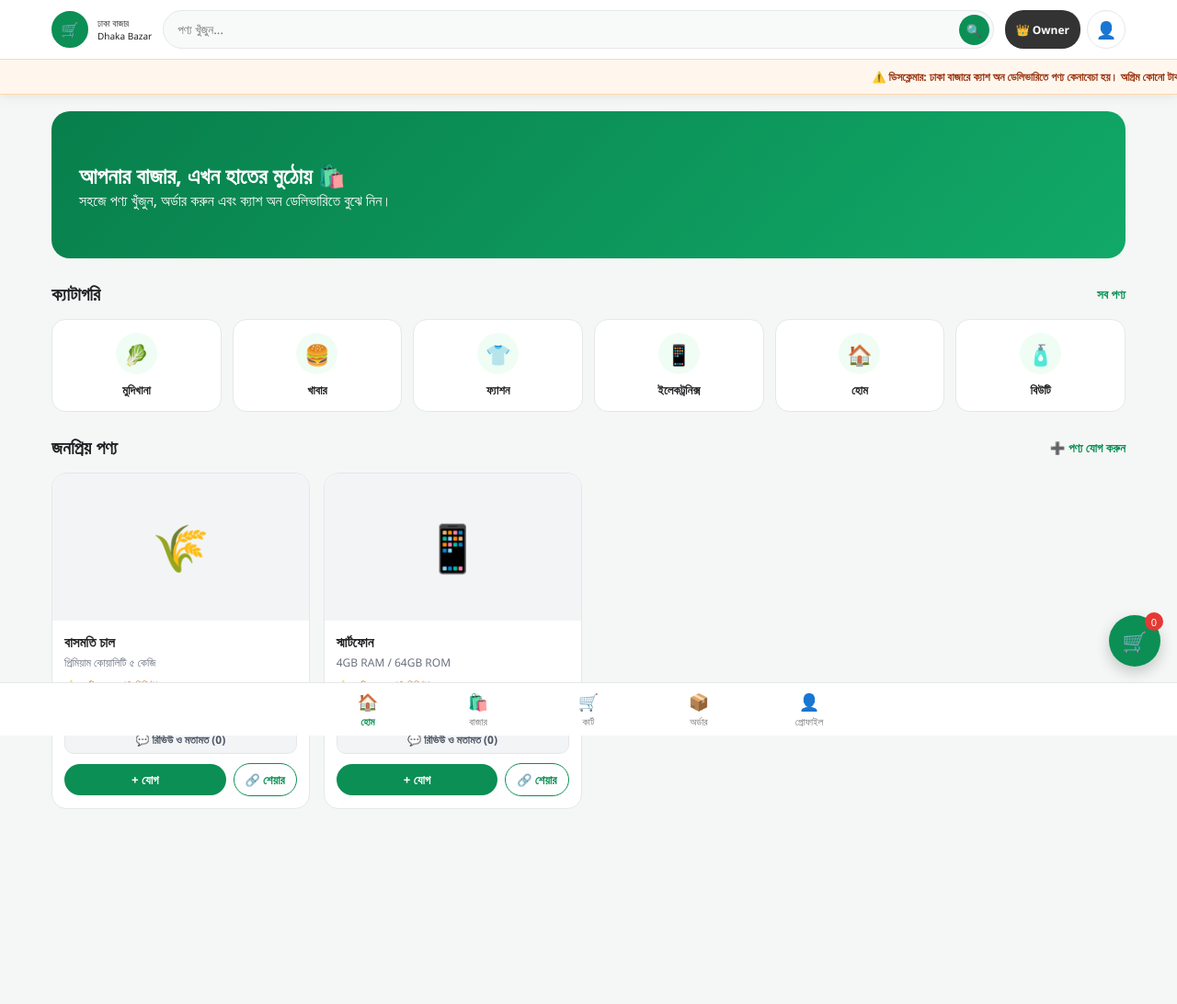
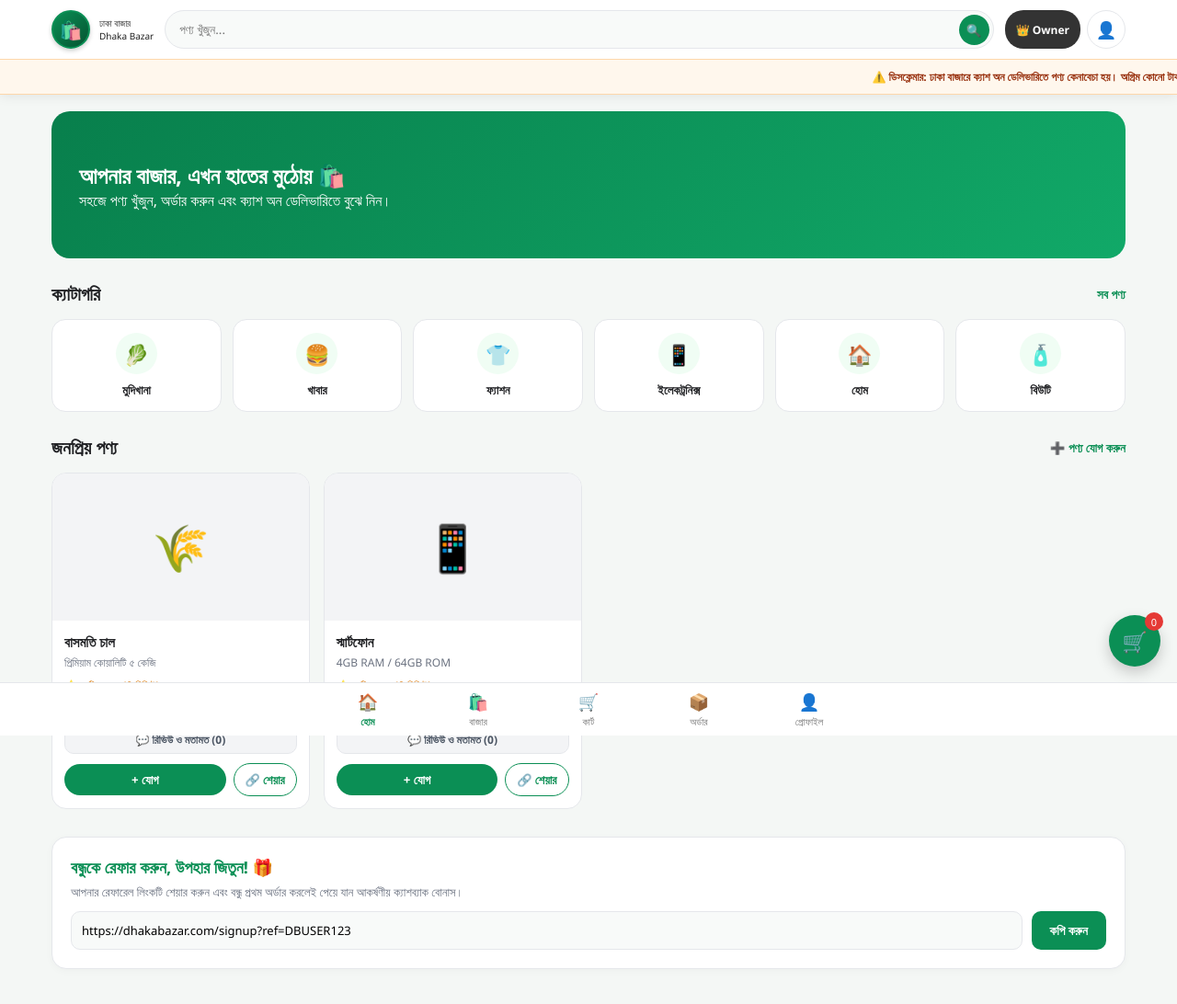
Before and after one commit to noyon2629/dhaka-bazar, a website: page index.html in a window 1280 px wide. Shown: the whole page at 92% size. Before the commit the page ends 1050 px from the top, so only its background shows below. Drawn offline with Linux system fonts and the light colour scheme.

Commit message:
Implement referral program section in index.html
Added a referral section with input and copy button.

```diff
--- a/index.html
+++ b/index.html
@@ -61,8 +61,8 @@ header{
 }
 
 .app-logo-img{
-    width:40px;
-    height:40px;
+    width:42px;
+    height:42px;
     border-radius:50%;
     object-fit:cover;
     border:2px solid var(--primary);
@@ -318,6 +318,39 @@ header{
     font-weight:bold;
 }
 
+/* REFERRAL SECTION */
+.referral-box{
+    background:white;
+    border:1px solid var(--border);
+    border-radius:16px;
+    padding:20px;
+    margin-top:30px;
+    box-shadow:0 2px 8px rgba(0,0,0,0.03);
+}
+.referral-flex{
+    display:flex;
+    gap:10px;
+    margin-top:12px;
+}
+.referral-input{
+    flex:1;
+    padding:11px;
+    border:1px solid var(--border);
+    border-radius:10px;
+    outline:none;
+    background:#f8faf9;
+    font-size:13px;
+}
+.copy-btn{
+    background:var(--primary);
+    color:white;
+    border:0;
+    padding:0 20px;
+    border-radius:10px;
+    font-weight:bold;
+    cursor:pointer;
+}
+
 /* BOTTOM NAV */
 .bottom-nav{ position:fixed; bottom:0; left:0; right:0; background:white; border-top:1px solid var(--border); z-index:800; }
 .nav-inner{ max-width:600px; margin:auto; display:grid; grid-template-columns:repeat(5,1fr); }
@@ -376,7 +409,7 @@ header{
         <div class="logo-area" onclick="openOwnerDashboard()">
             <div id="headerLogoContainer">
                 <img src="" class="app-logo-img" id="appLogoDisplay" style="display:none">
-                <div class="app-logo-img" id="appLogoFallback" style="display:flex;align-items:center;justify-content:center;background:#0b8f55;color:white;font-weight:bold;">🛒</div>
+                <div class="app-logo-img" id="appLogoFallback" style="display:flex;align-items:center;justify-content:center;background:linear-gradient(135deg,#0b8f55,#055331);color:white;font-size:20px;box-shadow:0 2px 5px rgba(0,0,0,0.2);">🛍️</div>
             </div>
             <div class="logo"><span id="appNameDisplay">ঢাকা বাজার</span> <span>Dhaka Bazar</span></div>
         </div>
@@ -418,6 +451,16 @@ header{
     </div>
 
     <section class="products" id="products"></section>
+
+    <!-- REFERRAL PROGRAM SECTION -->
+    <section class="referral-box">
+        <h3 style="font-size:18px;margin-bottom:6px;color:var(--primary);">বন্ধুকে রেফার করুন, উপহার জিতুন! 🎁</h3>
+        <p style="font-size:13px;color:var(--muted);">আপনার রেফারেল লিংকটি শেয়ার করুন এবং বন্ধু প্রথম অর্ডার করলেই পেয়ে যান আকর্ষণীয় ক্যাশব্যাক বোনাস।</p>
+        <div class="referral-flex">
+            <input type="text" id="referralLink" class="referral-input" readonly value="https://dhakabazar.com/signup?ref=DBUSER123">
+            <button class="copy-btn" onclick="copyReferralLink()">কপি করুন</button>
+        </div>
+    </section>
 </main>
 
 <div class="cart-floating">
@@ -1423,6 +1466,14 @@ function shareProduct(id, name) {
             showToast("লিঙ্ক কপি করা হয়েছে! 📋");
         });
     }
+}
+
+function copyReferralLink() {
+    const copyText = document.getElementById("referralLink");
+    copyText.select();
+    copyText.setSelectionRange(0, 99999);
+    navigator.clipboard.writeText(copyText.value);
+    showToast("রেফারেল লিঙ্ক সফলভাবে কপি করা হয়েছে! 📋");
 }
 
 function filterCategory(cat){
```
